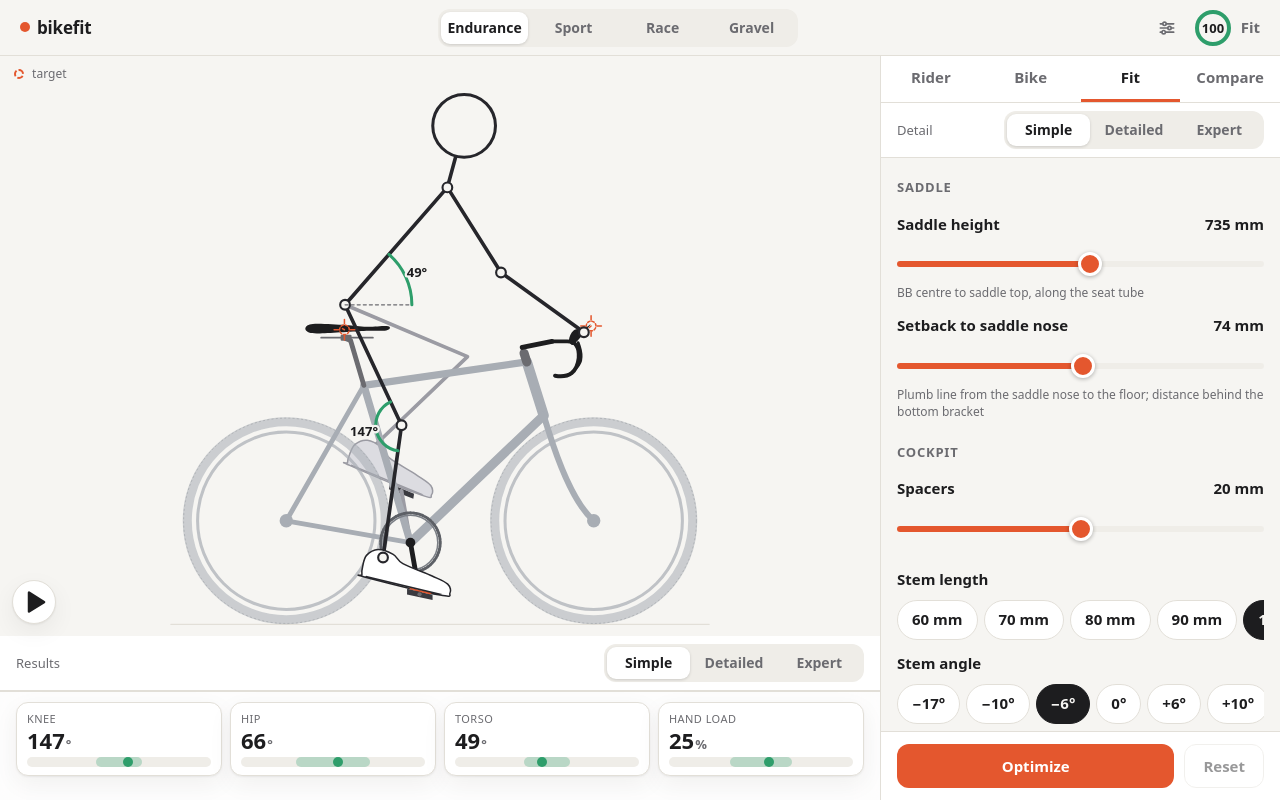
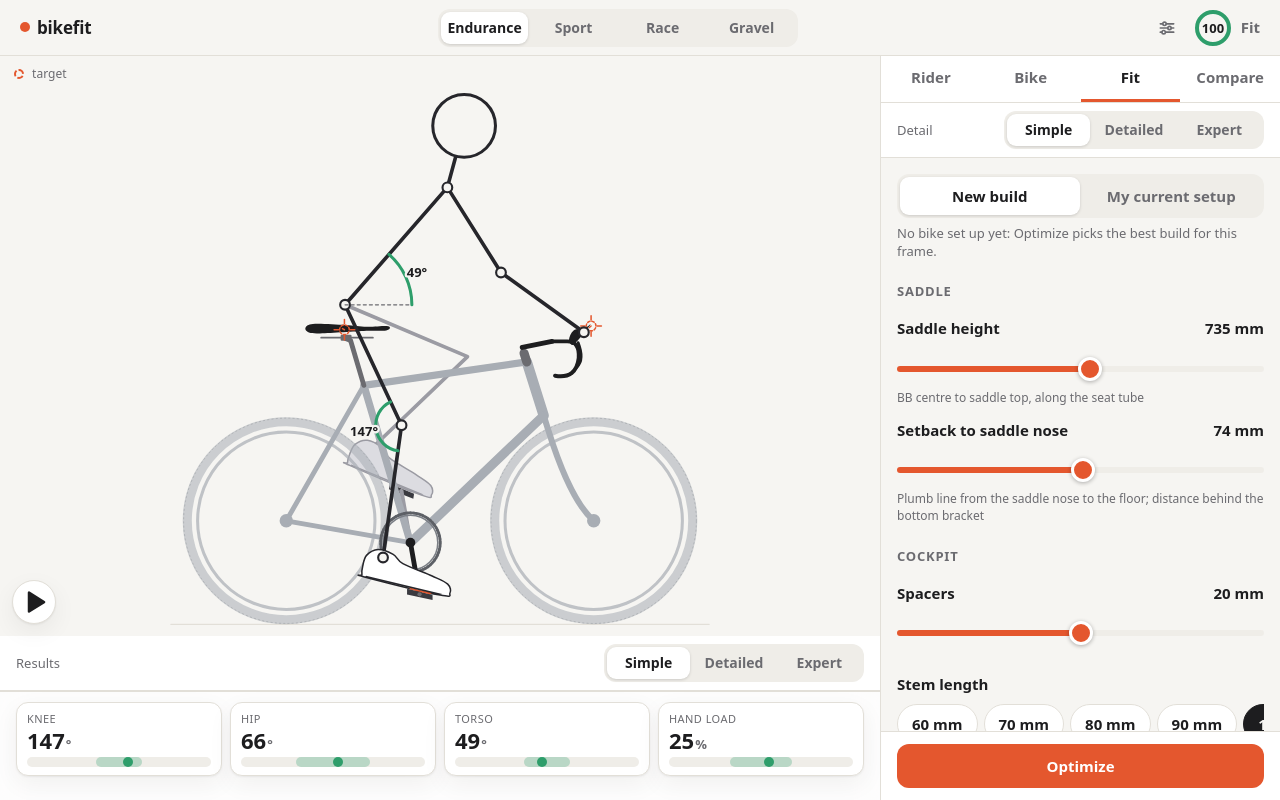
Before and after one commit to justmytwospence/bikefit, a Svelte app: page / in a window 1280 px wide. Built offline with nearby package versions, Linux system fonts and the light colour scheme.

Commit message:
feat(ui): add a new-build mode without a current setup

```diff
--- a/src/components/FitPanel.svelte
+++ b/src/components/FitPanel.svelte
@@ -1,17 +1,23 @@
 <script lang="ts">
   import { level } from '../lib/appData';
   import { noseSetback, railForSetback, setbackRange } from '../model/geometry';
-  import { wrenchList } from '../model/optimize';
+  import { buildSummary, wrenchList } from '../model/optimize';
   import { contactReadouts } from '../model/readouts';
   import type { Evaluation, Layout } from '../model/types';
   import { clamp } from '../model/vec';
   import {
-    activeFrame, app, clearGhost, markAsMine, optimize, resetToBaseline, ui, undo,
+    activeFrame, app, clearGhost, markAsMine, optimize, resetToBaseline, setHasSetup, ui, undo,
   } from '../state.svelte';
   import { measure } from '../lib/measure';
   import ChipRow from './ChipRow.svelte';
   import DetailToggle from './DetailToggle.svelte';
+  import Segmented from './Segmented.svelte';
   import SliderField from './SliderField.svelte';
+
+  const starts = [
+    { value: 'new' as const, label: 'New build' },
+    { value: 'mine' as const, label: 'My current setup' },
+  ];
 
   let { layout, evaluation }: { layout: Layout; evaluation: Evaluation } = $props();
 
@@ -37,19 +43,28 @@
 
 <DetailToggle section="setup" />
 <div class="scroll">
+  <Segmented
+    options={starts} ariaLabel="Starting point"
+    bind:value={() => (app.hasSetup ? 'mine' : 'new'), (v) => setHasSetup(v === 'mine')}
+  />
+  <p class="muted small start">
+    {app.hasSetup
+      ? 'Changes are counted from your setup. Optimize prefers adjustments over new parts.'
+      : 'No bike set up yet: Optimize picks the best build for this frame.'}
+  </p>
   <h2>Saddle</h2>
   <div use:measure={'saddleHeight'}>
   <SliderField
     label="Saddle height" min={o.saddleHeightRange[0]} max={o.saddleHeightRange[1]} step={0.5}
     bind:value={app.current.saddleHeight} bind:locked={app.locks.saddleHeight} showLock={lv >= 2}
-    delta={c.saddleHeight - b.saddleHeight} hint="BB centre to saddle top, along the seat tube" onedit={clearGhost}
+    delta={app.hasSetup ? c.saddleHeight - b.saddleHeight : 0} hint="BB centre to saddle top, along the seat tube" onedit={clearGhost}
   />
   </div>
   <div use:measure={'setback'}>
   <SliderField
     label="Setback to saddle nose" min={Math.ceil(sbRange[0] * 2) / 2} max={Math.floor(sbRange[1] * 2) / 2} step={0.5}
     bind:value={() => Math.round(setback * 2) / 2, setSetback} bind:locked={app.locks.railOffset} showLock={lv >= 2}
-    delta={setbackDelta} hint="Plumb line from the saddle nose to the floor; distance behind the bottom bracket" onedit={clearGhost}
+    delta={app.hasSetup ? setbackDelta : 0} hint="Plumb line from the saddle nose to the floor; distance behind the bottom bracket" onedit={clearGhost}
   />
   {#if lv >= 3}
     <p class="muted small rails">
@@ -62,7 +77,7 @@
     <SliderField
       label="Cleat position" unit="mm back" min={o.cleatRange[0]} max={o.cleatRange[1]} step={1}
       bind:value={app.current.cleatOffset} bind:locked={app.locks.cleatOffset}
-      delta={c.cleatOffset - b.cleatOffset} hint="0 = pedal axle under the ball of the foot" onedit={clearGhost}
+      delta={app.hasSetup ? c.cleatOffset - b.cleatOffset : 0} hint="0 = pedal axle under the ball of the foot" onedit={clearGhost}
     />
     </div>
     <div use:measure={'setback'}>
@@ -82,7 +97,7 @@
   <SliderField
     label="Spacers" min={0} max={frame.maxSpacers} step={o.spacerStep}
     bind:value={app.current.spacers} bind:locked={app.locks.spacers} showLock={lv >= 2}
-    delta={c.spacers - b.spacers} onedit={clearGhost}
+    delta={app.hasSetup ? c.spacers - b.spacers : 0} onedit={clearGhost}
   />
   </div>
   <div use:measure={'stem'}>
@@ -137,7 +152,22 @@
     {:else if ui.verdict === 'no'}<p class="verdict off">Does not fit this style</p>{/if}
   {/snippet}
 
-  {#if hasChanges}
+  {#if !app.hasSetup && ui.verdict}
+    <div class="card changes">
+      <h2>Suggested build</h2>
+      <p>Saddle height {c.saddleHeight} mm</p>
+      <p>{buildSummary(c, lv >= 2)}</p>
+      {@render verdictLine()}
+      {#if ui.notes && resultsLv >= 2}
+        <h3>Why it stops here</h3>
+        <ul class="muted">{#each ui.notes as n}<li>{n}</li>{/each}</ul>
+      {/if}
+      <div class="row">
+        {#if ui.undo}<button type="button" class="btn small" onclick={undo}>Undo</button>{/if}
+        <button type="button" class="btn small" onclick={() => setHasSetup(true)}>Mark as my setup</button>
+      </div>
+    </div>
+  {:else if app.hasSetup && hasChanges}
     <div class="card changes">
       <h2>Changes from your setup</h2>
       <ul>{#each changes as line}<li>{line}</li>{/each}</ul>
@@ -165,7 +195,9 @@
   <button type="button" class="btn primary grow" disabled={ui.busy} onclick={optimize}>
     {#if ui.busy}<span class="spin"></span>Optimizing…{:else}Optimize{/if}
   </button>
-  <button type="button" class="btn" disabled={!hasChanges} onclick={resetToBaseline}>Reset</button>
+  {#if app.hasSetup}
+    <button type="button" class="btn" disabled={!hasChanges} onclick={resetToBaseline}>Reset</button>
+  {/if}
 </div>
 
 <style>
@@ -173,6 +205,7 @@
   .chiphead { display: flex; justify-content: space-between; align-items: center; min-height: 36px; font-weight: 600; }
   .lk { font-size: 12px; font-weight: 500; color: var(--muted); display: flex; gap: 6px; align-items: center; min-height: 36px; }
   .rails { margin: -4px 0 10px; }
+  .start { margin-top: 6px; }
   .fixed { margin-top: 18px; }
   .changes h2, .readouts h2 { margin-top: 0; }
   dl { margin: 0; }
--- a/src/lib/appData.ts
+++ b/src/lib/appData.ts
@@ -24,6 +24,8 @@ export interface AppData {
   hands: HandsPref | null;
   detail: { global: Level; overrides: Partial<Record<SectionId, Level>> };
   units: Units;
+  /** False until the user says they have a bike set up; until then Optimize suggests a build from scratch. */
+  hasSetup: boolean;
 }
 
 export function defaults(): AppData {
@@ -46,6 +48,7 @@ export function defaults(): AppData {
     hands: null,
     detail: { global: 1 as Level, overrides: {} },
     units: 'metric' as Units,
+    hasSetup: false,
   });
 }
 
@@ -76,6 +79,11 @@ export function migrate(raw: unknown): AppData | null {
     effort: d.effort ?? null,
     hands: d.hands ?? null,
     units: d.units === 'imperial' ? 'imperial' : 'metric',
+    hasSetup: typeof d.hasSetup === 'boolean'
+      ? d.hasSetup
+      : (Object.keys(base.baseline) as ParamKey[]).some(
+        (k) => d.baseline?.[k] !== undefined && d.baseline[k] !== base.baseline[k],
+      ),
   } as AppData;
 }
 
--- a/src/state.svelte.ts
+++ b/src/state.svelte.ts
@@ -106,7 +106,7 @@ export async function optimize() {
   ui.error = '';
   try {
     const before = snap(app.current);
-    const result = await runOptimize(problem('tune'));
+    const result = await runOptimize(problem(app.hasSetup ? 'tune' : 'shop'));
     ui.undo = before;
     ui.ghost = before;
     ui.animate = true;
@@ -131,6 +131,12 @@ export function undo() {
 export function resetToBaseline() {
   ui.animate = true;
   Object.assign(app.current, snap(app.baseline));
+  clearFeedback();
+}
+
+export function setHasSetup(on: boolean) {
+  if (on) Object.assign(app.baseline, snap(app.current));
+  app.hasSetup = on;
   clearFeedback();
 }
 
```
Also changed, not shown: 2 other files (tests, documents, lock files or other folders).
